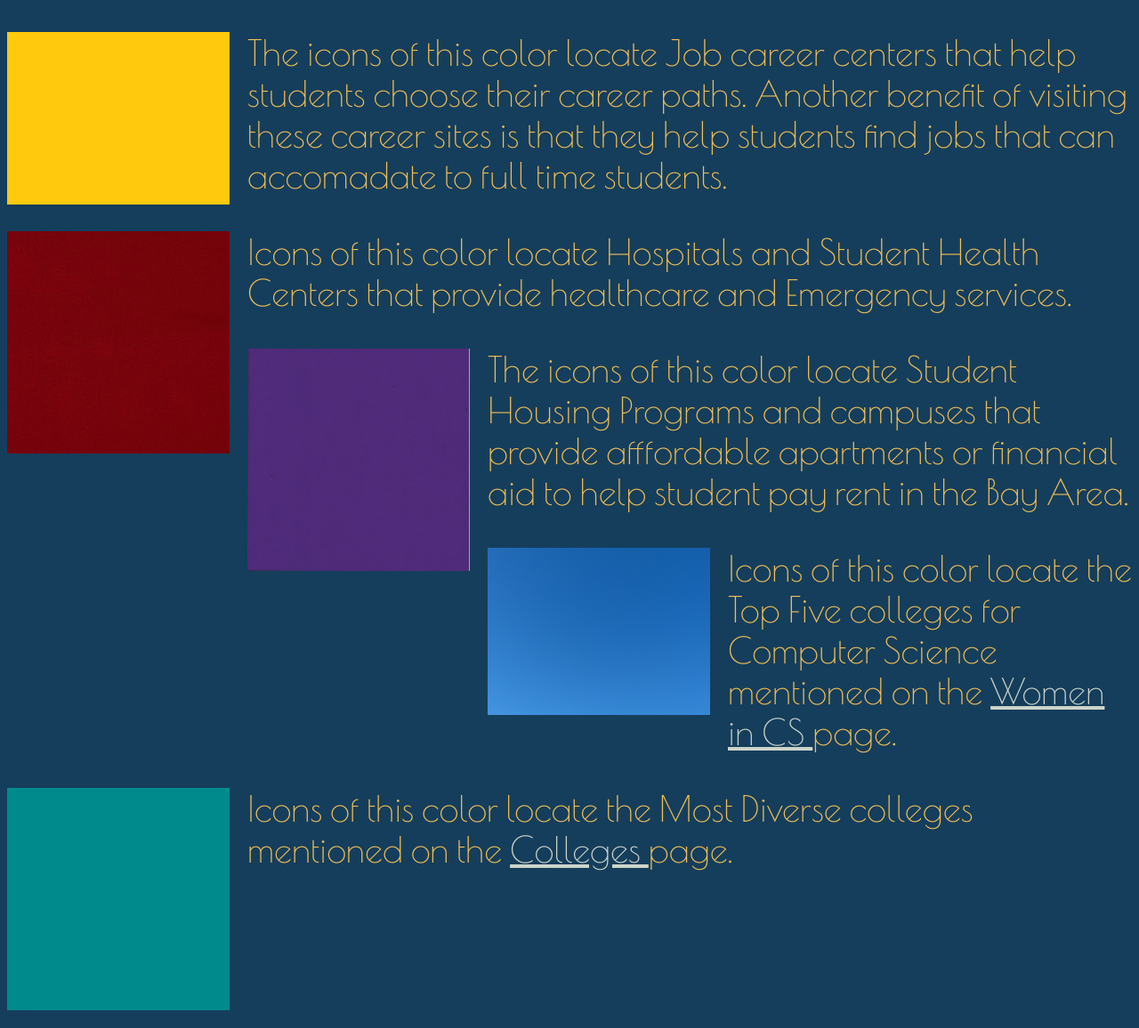
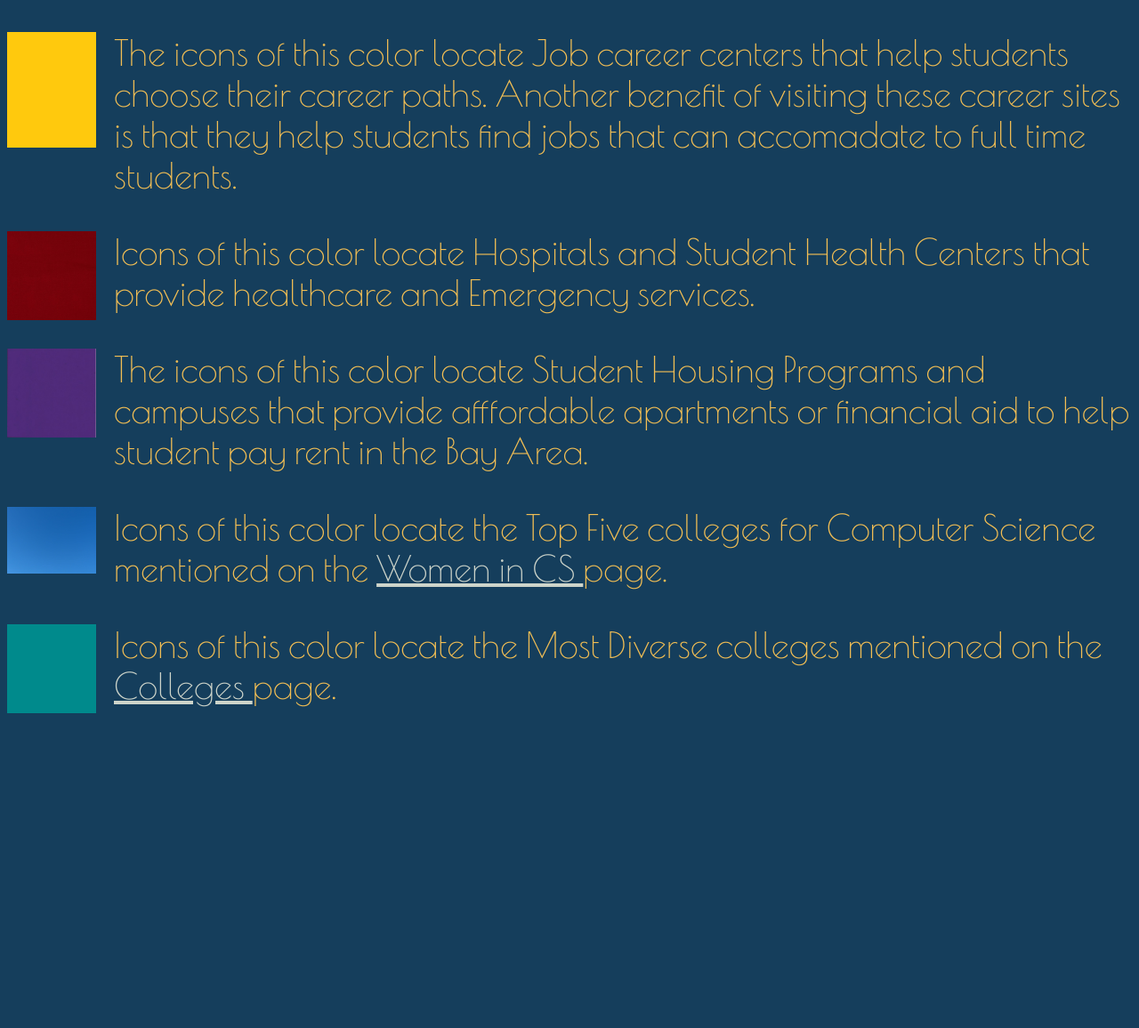
Before and after one commit to KarinaMontiel/finalproject, a PHP site: page /studentlocos.html in a window 1280 px wide. Shown: the part 685-1841 px from the top of the page at 89% size. After the commit the page ends 1487 px from the top, so only its background shows below. Run offline with PHP 8.4, Linux system fonts and the light colour scheme; some libraries are stand-ins or nearby versions.

Commit message:
yellow pic fixed

```diff
--- a/karina.css
+++ b/karina.css
@@ -81,5 +81,9 @@ padding: 0 20px 20px 0;
 }
 
 img{
-  width: 250px;
+  width: 100px;
 }
+
+#img1{
+  width:160px;
+}
--- a/studentlocos.html
+++ b/studentlocos.html
@@ -98,7 +98,7 @@
     </center>
 
 <p>
-          <img  src="yellow.jpg" id=img1 class='left'>
+          <img  src="yellow.jpg" id=img1 class='left' style="width: 100px; height:130px;">
 
 
            The icons of this color locate Job career centers that help students choose their career paths.
@@ -118,7 +118,6 @@
         or financial aid to help student pay rent in the Bay Area.
 </p>
 <p>
-
       <img class="left" src="blue.jpg">
         Icons of this color locate the Top Five colleges for Computer Science mentioned on the <a href="womenInCs.html">Women in CS </a> page.
 </p>
```
